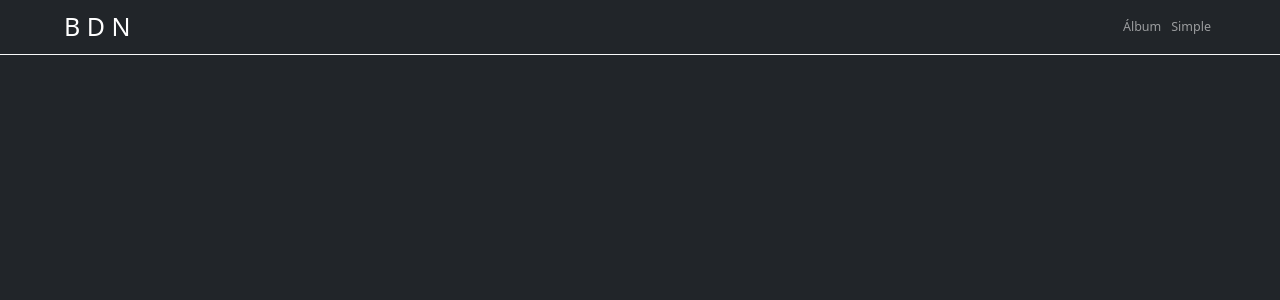
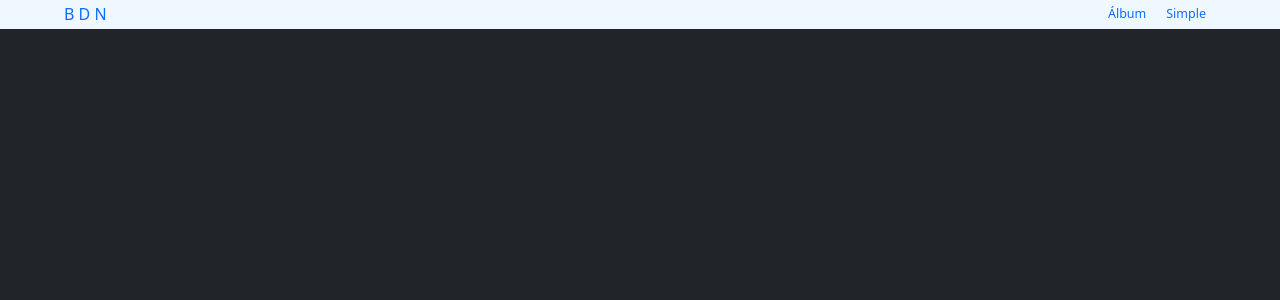
Before and after one commit to hjcas87/formulario, a React (Create React App) app: page / in a window 1280 px wide. Shown: the top 300 px of the page. Built offline with nearby package versions, Linux system fonts and the light colour scheme.

Commit message:
nuevo docs

```diff
--- a/src/components/ui/Navbar.js
+++ b/src/components/ui/Navbar.js
@@ -1,10 +1,29 @@
-import { NavLink, Outlet } from "react-router-dom";
+import { Link, NavLink, Outlet } from "react-router-dom";
 
 export const Navbar = () => {
     console.log(['object'])
     return (
     <>
-        <nav className="navbar navbar-expand-lg navbar-dark bg-dark border-1 border-light border-bottom position-fixed w-100 navegacion">
+        <nav className="navegacion">
+        <div className="navbar-container">
+            <Link to="/" >B D N</Link>
+            <div className="menu-links">
+                <NavLink
+                    className={ ({ isActive }) => 'nav-item nav-link fs-5 ' + (isActive ? 'active' : '') }
+                    to="album"
+                >
+                    Álbum
+                </NavLink>
+                <NavLink
+                    className={ ({ isActive }) => 'nav-item nav-link fs-5 ' + (isActive ? 'active' : '') }
+                    to="simple"
+                >
+                    Simple
+                </NavLink>
+            </div>
+        </div>
+        </nav>
+        {/* <nav className="navbar navbar-expand-lg navbar-dark bg-dark border-1 border-light border-bottom position-fixed w-100 navegacion">
         <div className="navbar-container">
             <a className="navbar-brand fs-1" href="#">B D N</a>
             <button className="navbar-toggler" type="button" data-bs-toggle="collapse" data-bs-target="#navbarNavAltMarkup" aria-controls="navbarNavAltMarkup" aria-expanded="false" aria-label="Toggle navigation">
@@ -27,7 +46,7 @@ export const Navbar = () => {
             </div>
             </div>
         </div>
-        </nav>
+        </nav> */}
     </>
     )
 }
--- a/src/styles/components/_navbar.scss
+++ b/src/styles/components/_navbar.scss
@@ -4,6 +4,7 @@
 .navegacion {
     z-index: 3;
     // height: 7rem;
+    background-color: aliceblue;
 }
 
 .navbar-container {
@@ -14,3 +15,6 @@
     margin: auto;
     width: 90%;
 }
+.menu-links {
+    display: flex;
+}
```
Also changed, not shown: 10 other files (tests, documents, lock files or other folders).
